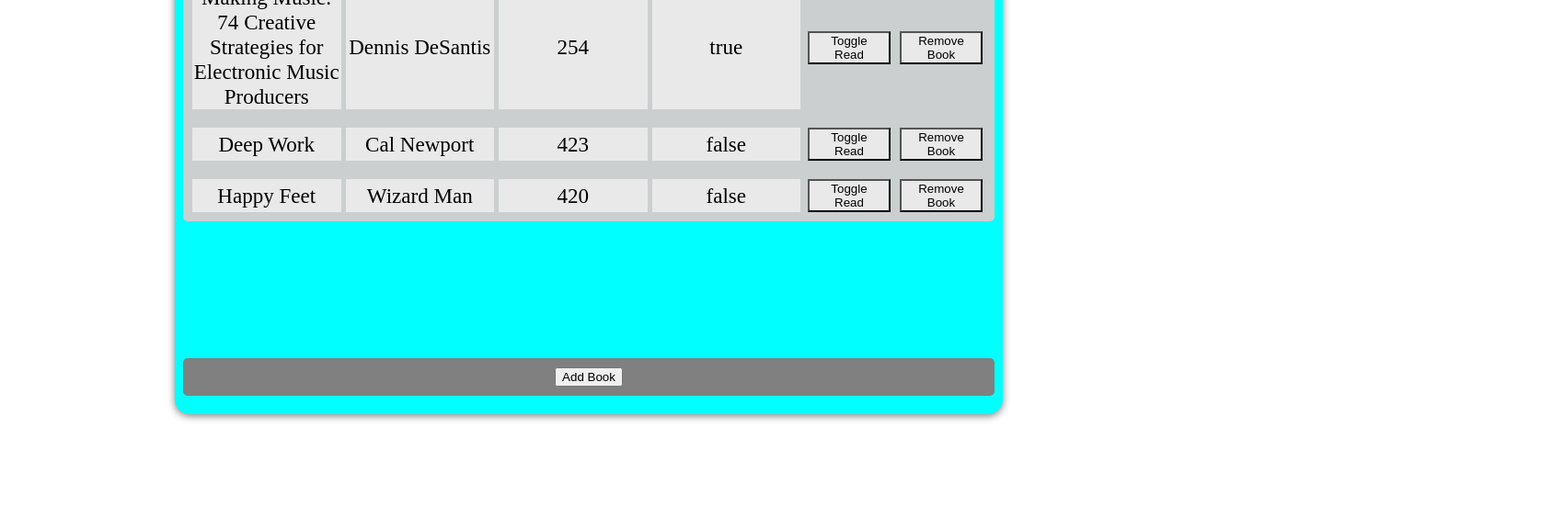
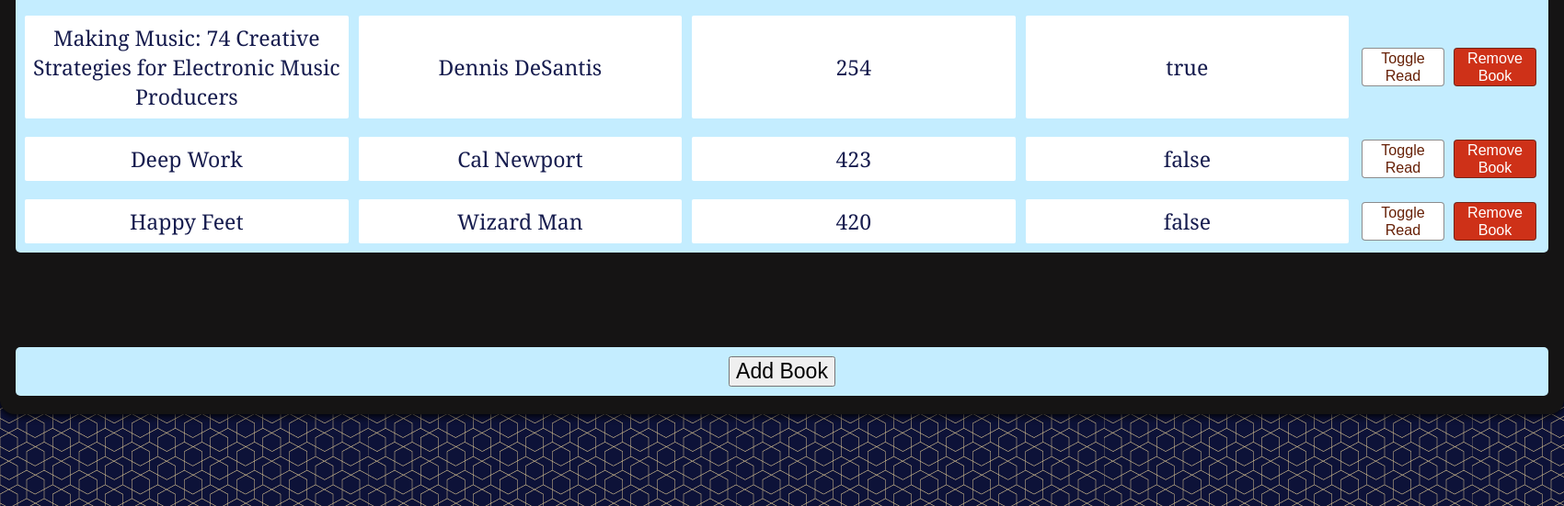
Before and after one commit to leolion0/odin-library, a plain HTML site: page index.html in a window 1280 px wide. Shown: the part 249-800 px from the top of the page at 92% size, 1700 px wide, since content can reach past the window. Drawn offline with Linux system fonts and the light colour scheme.

Commit message:
More style updates. Began adding better mobile compatibility

```diff
--- a/css/style.css
+++ b/css/style.css
@@ -1,3 +1,12 @@
+:root{
+    --eerie-black: #151414;
+    --oxford-blue: #0d1238ff;
+    --carolina-blue: #009ddcff;
+    --orange-pantone: #f26430ff;
+    --green-cyan: #009b72ff;
+
+}
+
 html, body {
     height: 100%;
     width: 100%;
@@ -6,6 +15,12 @@
     flex-direction: column;
     justify-content: center;
     font-size: larger;
+    color: #161c4e;
+    font-family:Cambria, Cochin, Georgia, Times, 'Times New Roman', serif
+
+}
+body {
+    background-image: url("../images/oriental-tiles.png");
 }
 
 #book-container {
@@ -15,7 +30,7 @@
     margin: auto;
     margin-top: 20px;
 
-    background: rgb(204, 207, 207);
+    background: #c4edff;
     border-radius: 5px;
     grid-auto-rows: auto;
     height: fit-content;
@@ -29,19 +44,19 @@
 }
 
 #book-container-bg{
-    background-color: aqua;
+    background-color: var(--eerie-black);
     margin: 15px;
     position: relative;
     height: 70%;
     min-height: 600px;
-    width: 900px;
+    width: 1700px;
     margin-left: auto;
     margin-right: auto;
     justify-content: center;
     align-content: center;
     display: flex;
     border-radius: 16px;
-    box-shadow: 0px 2px 8px gray;
+    box-shadow: 0px 2px 8px rgb(0, 0, 0);
     flex-direction: column;
     justify-content: flex-start;
     overflow-y: auto;
@@ -62,13 +77,21 @@
     align-items: center;
     justify-content: center;
     text-align: center;
-    background-color:  rgb(233, 233, 233);;
+    background-color:white;
     width: 97%;
     height: 100%;
+    border-radius:2px;
+    border-width: 0px;
+    box-sizing: border-box;
+    padding: 8px;
+    /* color: black; */
+    /* box-shadow: 0px 0px 10px #ebf9ff8e; */
 }
 
+
+
 #new-book-container {
-    background-color: grey;
+    background-color: #c4edff;
     margin-top: 40px;
     width: 98%;
     margin-bottom: 20px;
@@ -85,13 +108,40 @@
     flex-direction: row;
     box-sizing: border-box;
 }
+button {
+    font-size: inherit;
+    font-size: 0.8emem;
+}
 
 button.book-info {
     height: fit-content;
     align-self: center;
     justify-self: center;
     width: 90%;
+     border-radius: 4px;
+    border-width: 1px;
+    /* border-style: none; */
+    color: var(--orange-pantone);
+    background-color: white;
+    height: 34px;
+    font-size: 0.7em;
+    max-height: 100%;
+    box-shadow: none;
+    border-style: solid;
+    border-color: rgba(27, 27, 27, 0.5);
+    box-sizing: border-box;
+    padding: 20px;
+    color: #672107;
 }
+button.book-info:hover {
+    box-shadow: 0px 0px 2px var(--eerie-black);
+}
+
+button.book-info.remove-button {
+    background-color: #ce3118;
+    color: white;
+}
+
 
 #new-book-button {
     justify-self:center;
@@ -124,3 +174,13 @@
         width:  135px;
         display: flexbox;
 }
+
+@media (max-width: 1000px){
+    body {
+        font-size: larger;
+    }
+    #book-container-bg {
+        width: 900px;
+    }
+
+}
```
Also changed, not shown: images/oriental-tiles.png (added).
